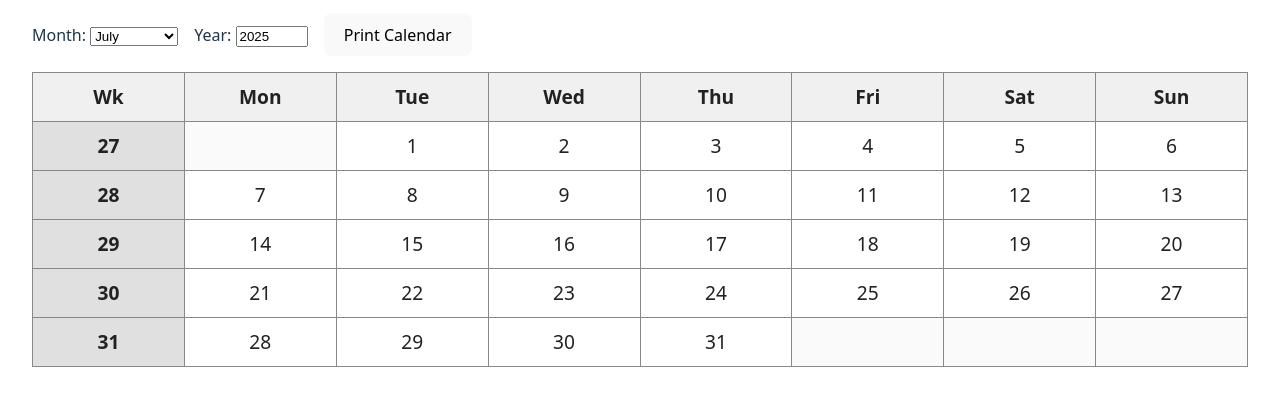
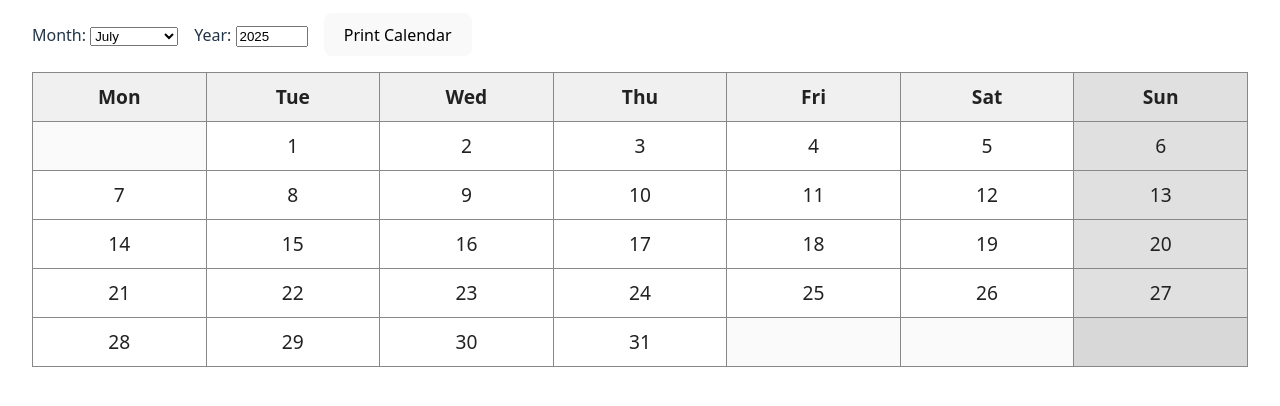
Before and after one commit to OptifyIndustrialSolutions/Monthly-Calendar, a website built with Vite: page index.html in a window 1280 px wide. Shown: the part 258-664 px from the top of the page. Built offline with nearby package versions, Linux system fonts and the light colour scheme.

Commit message:
feat: enhance calendar display with Sunday styling and improve HTML structure

```diff
--- a/index.html
+++ b/index.html
@@ -4,6 +4,7 @@
     <meta charset="UTF-8" />
     <link rel="icon" type="image/svg+xml" href="/vite.svg" />
     <meta name="viewport" content="width=device-width, initial-scale=1.0" />
+    <meta name="color-scheme" content="light" />
     <title>Monthly Calendar Generator</title>
   </head>
   <body>
--- a/src/calendar.css
+++ b/src/calendar.css
@@ -15,15 +15,13 @@
 @media print {
   .calendar-title {
     display: block;
-    font-size: 2.2em;
+    font-size: 3em;
     margin-top: 0;
-    margin-bottom: 0.7em;
+    margin-bottom: 0.5em;
     text-align: center;
     font-weight: bold;
   }
-  .week-number, .calendar-table th:first-child {
-    display: none !important;
-  }
+  /* Week numbers already hidden in browser by passing false to generateCalendar */
   .calendar-controls {
     display: none !important;
   }
@@ -69,6 +67,20 @@
     min-height: 25px;
     vertical-align: middle;
   }
+
+  /* Keep Sunday styling in print */
+  .calendar-table td.sunday,
+  .calendar-table th.sunday {
+    background-color: #e0e0e0 !important;
+    -webkit-print-color-adjust: exact !important;
+    print-color-adjust: exact !important;
+  }
+
+  .calendar-table td.sunday.empty {
+    background-color: #d8d8d8 !important;
+    -webkit-print-color-adjust: exact !important;
+    print-color-adjust: exact !important;
+  }
 }
 
 .calendar-controls {
@@ -103,3 +115,16 @@
 .calendar-table .empty {
   background: #fafafa;
 }
+
+.calendar-table td.sunday,
+.calendar-table th.sunday {
+  background-color: #e0e0e0;
+  -webkit-print-color-adjust: exact;
+  print-color-adjust: exact;
+}
+
+.calendar-table td.sunday.empty {
+  background-color: #d8d8d8;
+  -webkit-print-color-adjust: exact;
+  print-color-adjust: exact;
+}
--- a/src/calendar.js
+++ b/src/calendar.js
@@ -23,7 +23,10 @@ function generateCalendar(year, month, showWeek = true) {
   html += '<thead><tr>';
   if (showWeek) html += '<th>Wk</th>';
   const days = ['Mon', 'Tue', 'Wed', 'Thu', 'Fri', 'Sat', 'Sun'];
-  for (const d of days) html += `<th>${d}</th>`;
+  for (let i = 0; i < days.length; i++) {
+    const className = i === 6 ? ' class="sunday"' : '';
+    html += `<th${className}>${days[i]}</th>`;
+  }
   html += '</tr></thead><tbody>';
 
   let start = firstDay.getDay() === 0 ? 6 : firstDay.getDay() - 1;
@@ -33,10 +36,17 @@ function generateCalendar(year, month, showWeek = true) {
     const weekDate = new Date(year, month, date > 0 ? date : 1);
     if (showWeek) html += `<td class="week-number">${getWeekNumber(weekDate)}</td>`;
     for (let i = 0; i < 7; i++) {
+      const isSunday = i === 6;
+      const className = [];
+      if (isSunday) className.push('sunday');
+      if (date <= 0 || date > lastDay.getDate()) className.push('empty');
+
+      const classAttr = className.length > 0 ? ` class="${className.join(' ')}"` : '';
+
       if (date > 0 && date <= lastDay.getDate()) {
-        html += `<td>${date}</td>`;
+        html += `<td${classAttr}>${date}</td>`;
       } else {
-        html += '<td class="empty"></td>';
+        html += `<td${classAttr}></td>`;
       }
       date++;
     }
@@ -73,7 +83,8 @@ function renderApp() {
     const m = parseInt(document.getElementById('month-select').value, 10);
     const monthName = new Date(0, m).toLocaleString('default', { month: 'long' });
     document.getElementById('calendar-title').textContent = `${monthName} ${y}`;
-    document.getElementById('calendar-container').innerHTML = generateCalendar(y, m, true);
+    // Don't show week numbers (false parameter)
+    document.getElementById('calendar-container').innerHTML = generateCalendar(y, m, false);
   }
 
   document.getElementById('month-select').addEventListener('change', updateCalendar);
```
